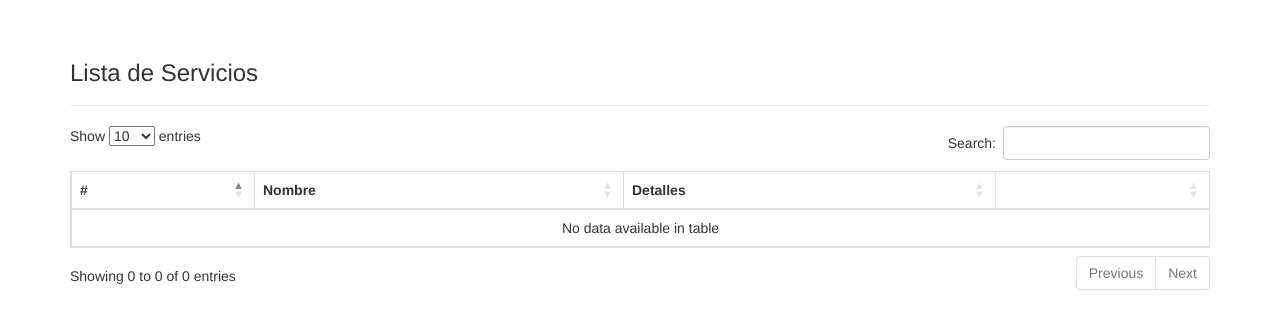
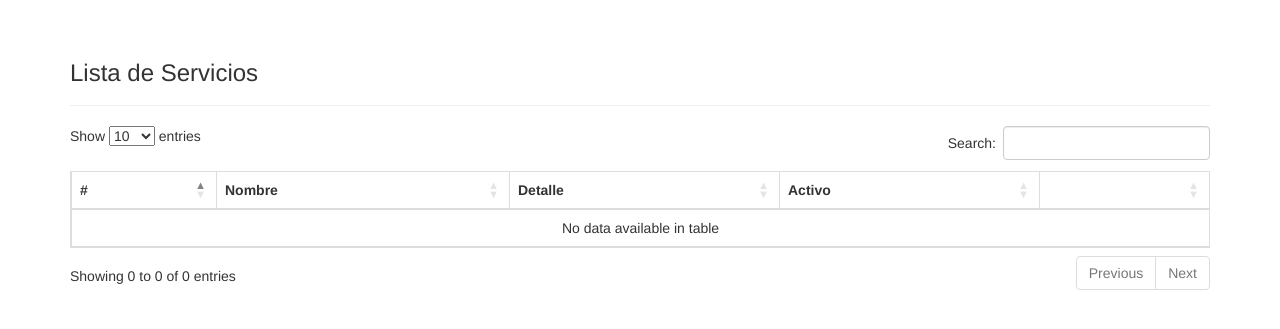
Before and after one commit to diegoxxc14/hotel_django, a Django app: template templates/reservas/listar_servicios.html in a window 1280 px wide. Shown: the part 52-381 px from the top of the page. Run offline with Django 3.2, Linux system fonts and the light colour scheme; the template is opened without the code that fills it, so the values that code supplies are empty; some libraries are stand-ins or nearby versions; some web fonts are replaced.

Commit message:
Tabla mejorada

```diff
--- a/templates/reservas/listar_servicios.html
+++ b/templates/reservas/listar_servicios.html
@@ -24,7 +24,8 @@
                 <tr>
                   <th>#</th>
                   <th>Nombre</th>
-                  <th>Detalles</th>
+                  <th>Detalle</th>
+                  <th>Activo</th>
                   <th><span class="glyphicon glyphicon-flash"></span></th>
                 </tr>
               </thead>
@@ -35,8 +36,11 @@
                     <td>{{ ser.nombre }}</td>
                     <td>{{ ser.detalle }}</td>
                     <td>
-                        <a class="btn btn-xs btn-warning"
-                        href="#"><span class="glyphicon glyphicon-pencil"></span> Editar</a>
+                        {% if ser.activo %} Si {% else %} No {% endif %}
+                    </td>
+                    <td>
+                        <a class="btn btn-xs btn-warning glyphicon glyphicon-pencil" title="Editar"
+                        href="#"></a>
                         <!--<a class="btn btn-warning fa fa-edit"
                         href=" url 'roles_pago:editar_ingreso' hab.pk ">Editar</a>-->
                     </td>
```
